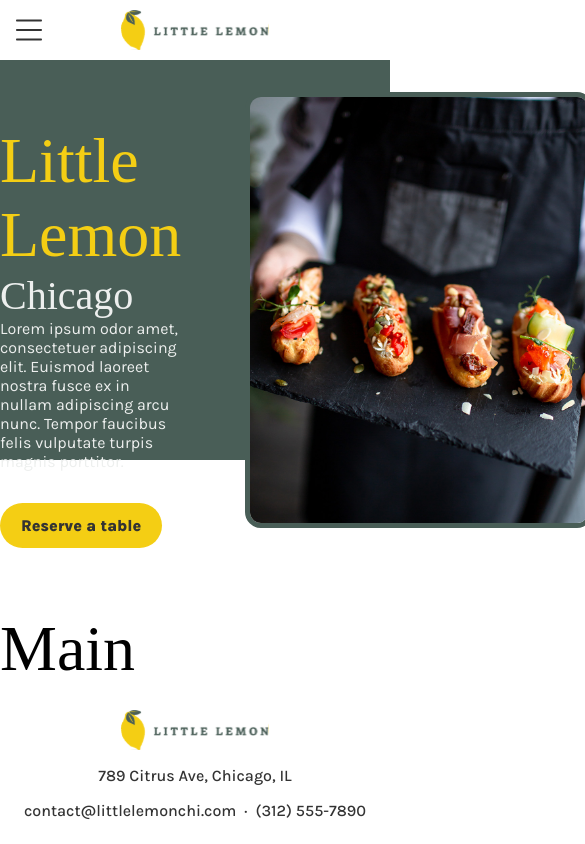
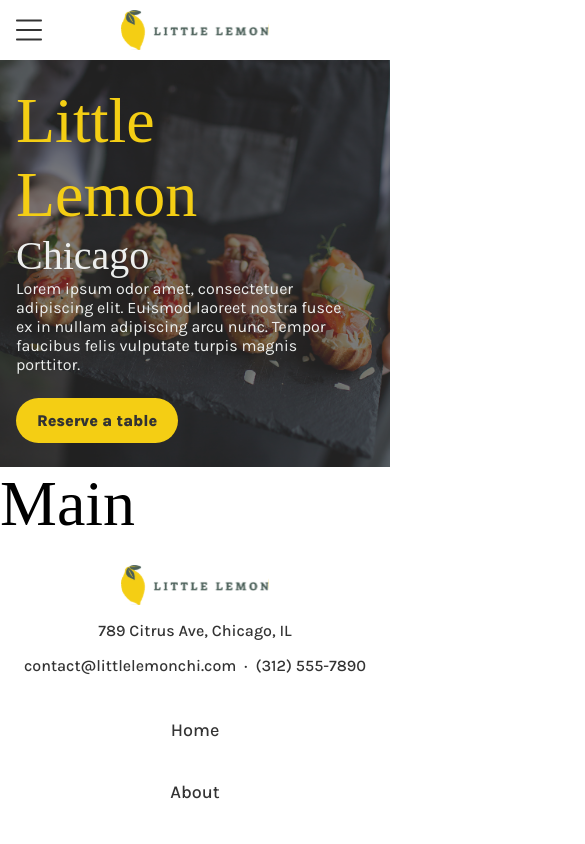
Before and after one commit to bessuraba/meta-front-end-developer-capstone, a React (Create React App) app: page / in a window 390 px wide. Shown: the top 844 px of the page, 585 px wide, since content can reach past the window. Built offline with nearby package versions, Linux system fonts and the light colour scheme; a web font is replaced by a local one.

Commit message:
feat: style hero section

```diff
--- a/src/components/header/ContentHome.module.css
+++ b/src/components/header/ContentHome.module.css
@@ -26,3 +26,21 @@
   display: flex;
   text-decoration: none;
 }
+
+@media (max-width: 1024px) {
+  .Wrapper {
+    padding-top: 24px;
+    padding-bottom: 24px;
+  }
+}
+
+@media (max-width: 760px) {
+  .Wrapper {
+    padding-top: 0;
+    padding-bottom: 0;
+  }
+
+  .Description {
+    margin-bottom: 24px;
+  }
+}
--- a/src/components/header/HeaderHome.module.css
+++ b/src/components/header/HeaderHome.module.css
@@ -1,6 +1,7 @@
 .Wrapper {
   width: 100%;
   position: relative;
+  overflow: hidden;
 }
 
 .Wrapper::before {
@@ -30,5 +31,29 @@
 }
 
 @media (max-width: 1024px) {
+  .Wrapper {
+    padding-left: 16px;
+    padding-right: 16px;
+  }
 
+  .Container {
+    padding-top: 24px;
+    padding-bottom: 24px;
+    gap: 48px;
+  }
 }
+
+@media (max-width: 760px) {
+  .Wrapper::before {
+    display: none;
+  }
+
+  .Container {
+    display: block;
+    margin: 0;
+    max-width: initial;
+    padding-top: 24px;
+    padding-bottom: 24px;
+    padding-right: 32px;
+  }
+}
--- a/src/components/header/ImageHome.module.css
+++ b/src/components/header/ImageHome.module.css
@@ -13,3 +13,36 @@
   height: 100%;
   object-fit: cover;
 }
+
+@media (max-width: 1024px) {
+  .Wrapper {
+    width: 349px;
+    height: 452px;
+  }
+}
+
+@media (max-width: 760px) {
+  .Wrapper {
+    position: absolute;
+    top: 0;
+    left: 0;
+    width: 100%;
+    height: 100%;
+    z-index: -1;
+    border: initial;
+    border-radius: initial;
+  }
+
+  .Wrapper::after {
+    content: "";
+    display: block;
+    position: absolute;
+    top: 0;
+    left: 0;
+    width: 100%;
+    height: 100%;
+    background-color: var(--colors-dark-grey);
+    opacity: 0.65;
+    z-index: 0;
+  }
+}
```
